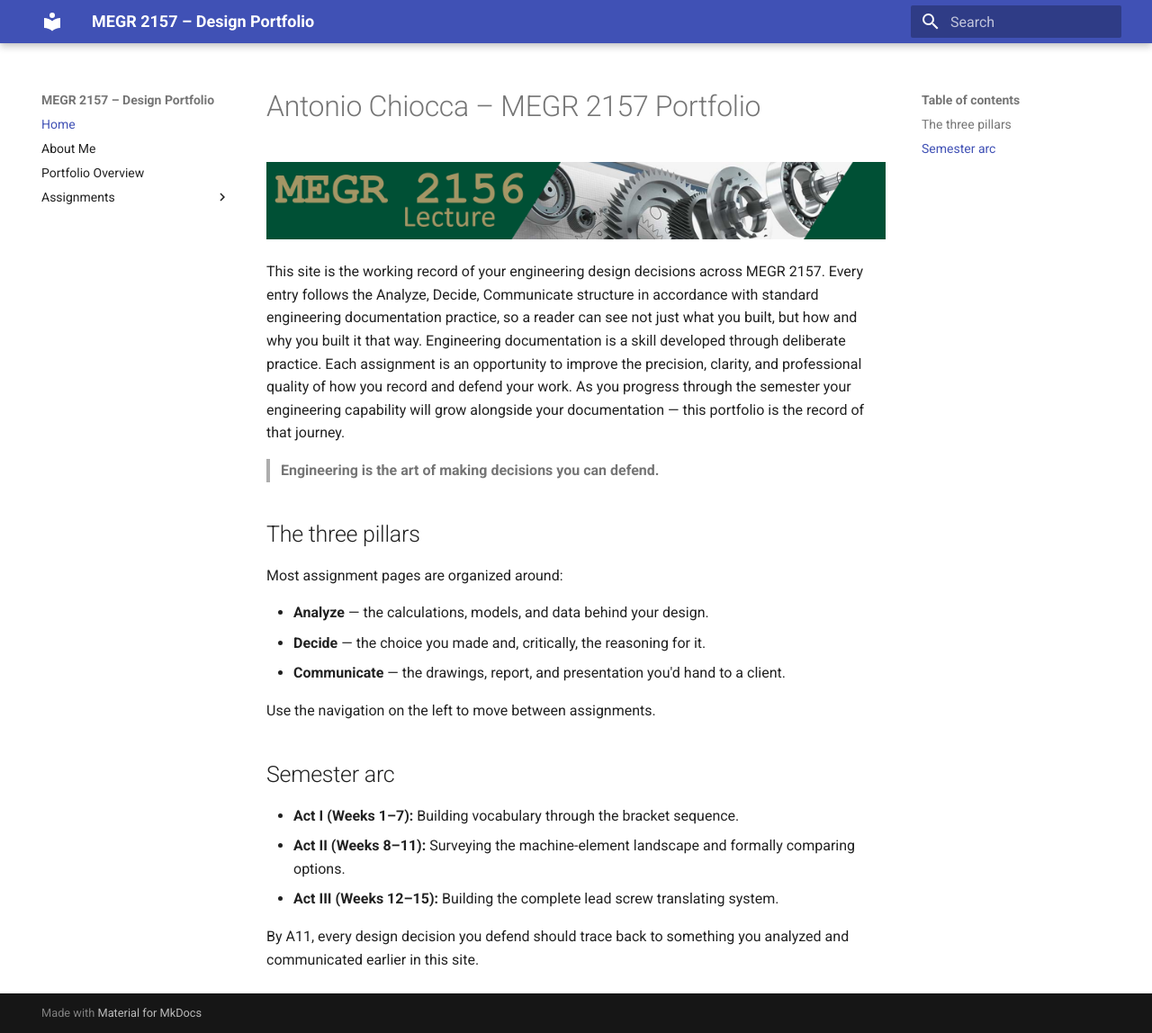
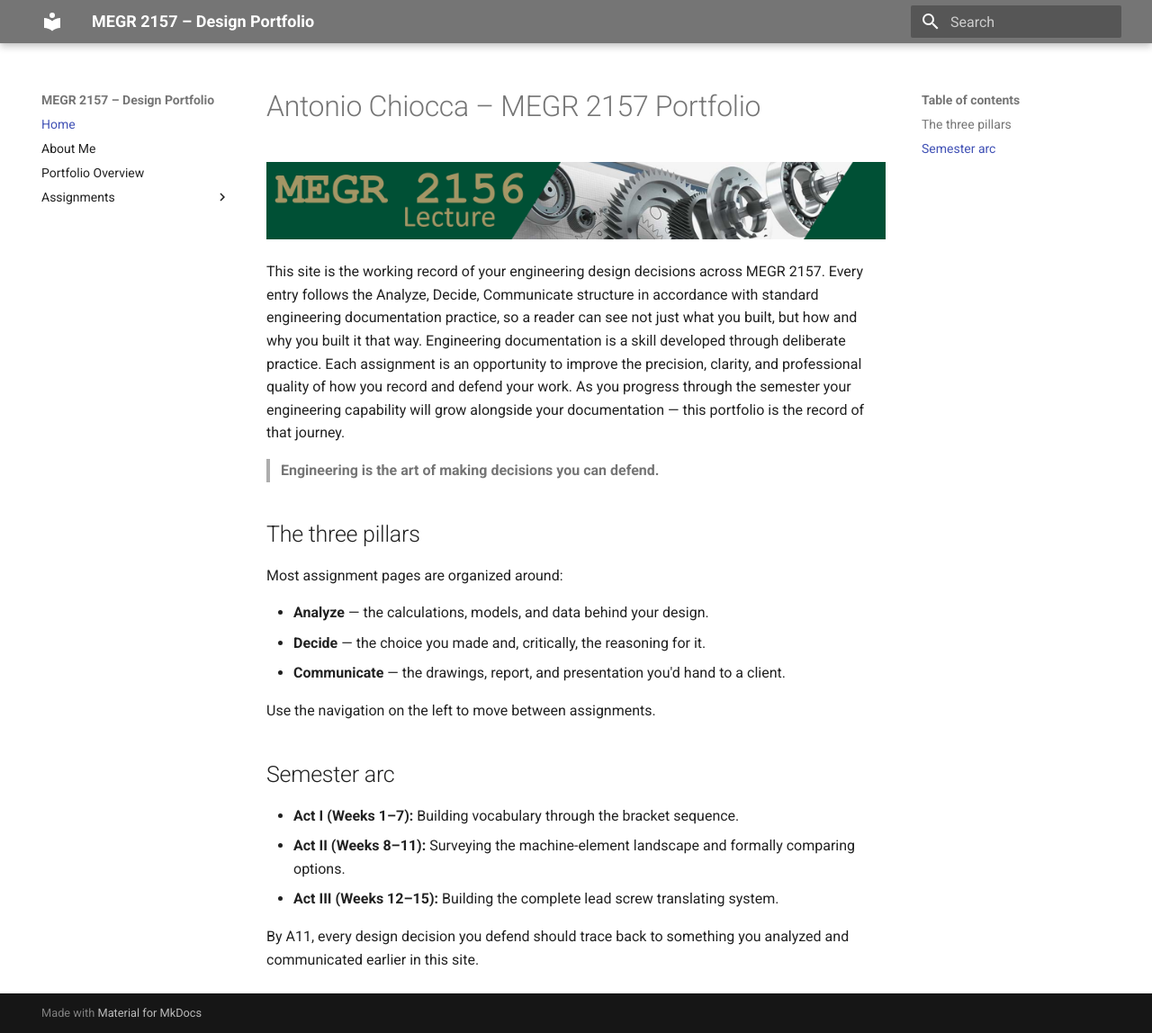
Before and after one commit to ajchiocca/megr2157-portfolio, an MkDocs documentation site: the page built from docs/index.md, in a window 1280 px wide and 1148 px high. Shown: the whole window at 90% size. Built offline with MkDocs 1.6.1 and Material for MkDocs 9.7.7, drawn with Linux system fonts in a browser that asks for light colours.

Commit message:
Change primary color in mkdocs theme to grey

```diff
--- a/mkdocs.yml
+++ b/mkdocs.yml
@@ -4,7 +4,7 @@ site_description: Design portfolio documentation, built with the Analyze / Decid
 theme:
   name: material
   palette:
-    primary: #232925
+    primary: grey
   features:
     - navigation.instant
     - navigation.tracking
```
